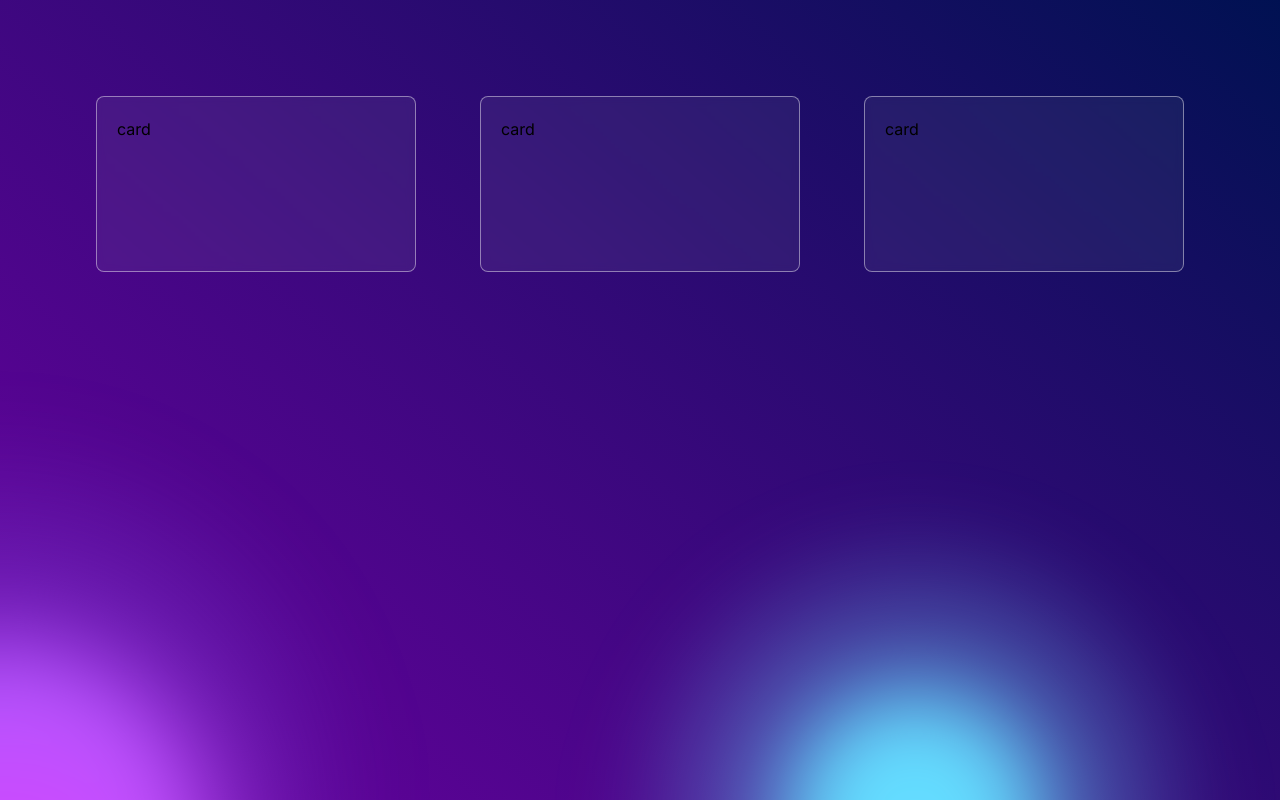
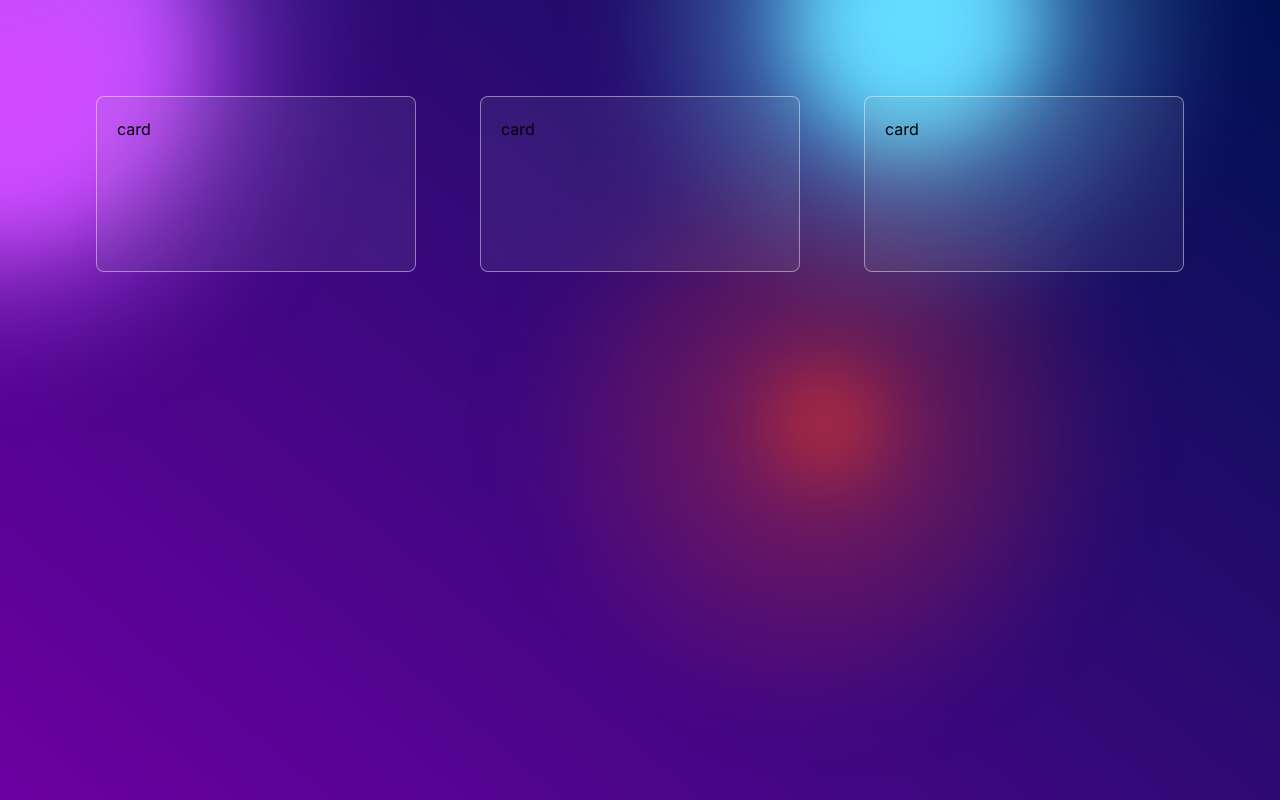
Before and after one commit to hossein-jorfi/country-information, a Next.js app: page / in a window 1280 px wide. Built offline with nearby package versions, Linux system fonts and the light colour scheme.

Commit message:
fix bg style

```diff
--- a/src/app/layout.tsx
+++ b/src/app/layout.tsx
@@ -18,9 +18,8 @@ export default function RootLayout({
   return (
     <html lang="en">
       <body className={inter.className}>
-        <BackgroundGradientAnimation>
-        {children}
-
+        <BackgroundGradientAnimation className="w-full">
+          {children}
         </BackgroundGradientAnimation>
       </body>
     </html>
--- a/src/components/ui/background-gradient-animation.tsx
+++ b/src/components/ui/background-gradient-animation.tsx
@@ -111,7 +111,7 @@ export const BackgroundGradientAnimation = ({
           </filter>
         </defs>
       </svg>
-      <div className={cn("", className)}>{children}</div>
+      <div className={cn("fixed z-10", className)}>{children}</div>
       <div
         className={cn(
           "gradients-container h-full w-full blur-lg",
```
